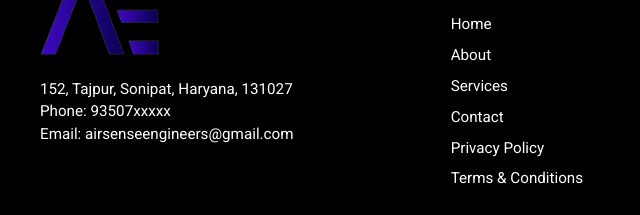
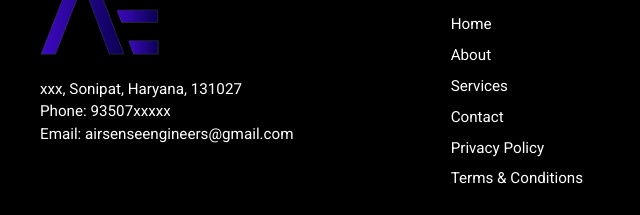
Before and after one commit to surajtyagiii/airsenseengineers, a plain HTML site: page index.html in a window 1280 px wide. Shown: the part 2092-2307 px from the top of the page, 0-640 px from the left. Drawn offline with Linux system fonts and the light colour scheme.

Commit message:
Update index.html

```diff
--- a/index.html
+++ b/index.html
@@ -94,7 +94,7 @@
   <div class="footer-container">
     <div class="footer-left">
       <img src="media/logo.png" alt="Airsense Engineers Logo" class="footer-logo">
-      <p>152, Tajpur, Sonipat, Haryana, 131027</p>
+      <p>xxx, Sonipat, Haryana, 131027</p>
       <p>Phone: 93507xxxxx</p>
       <p>Email: airsenseengineers@gmail.com</p>
     </div>
```
